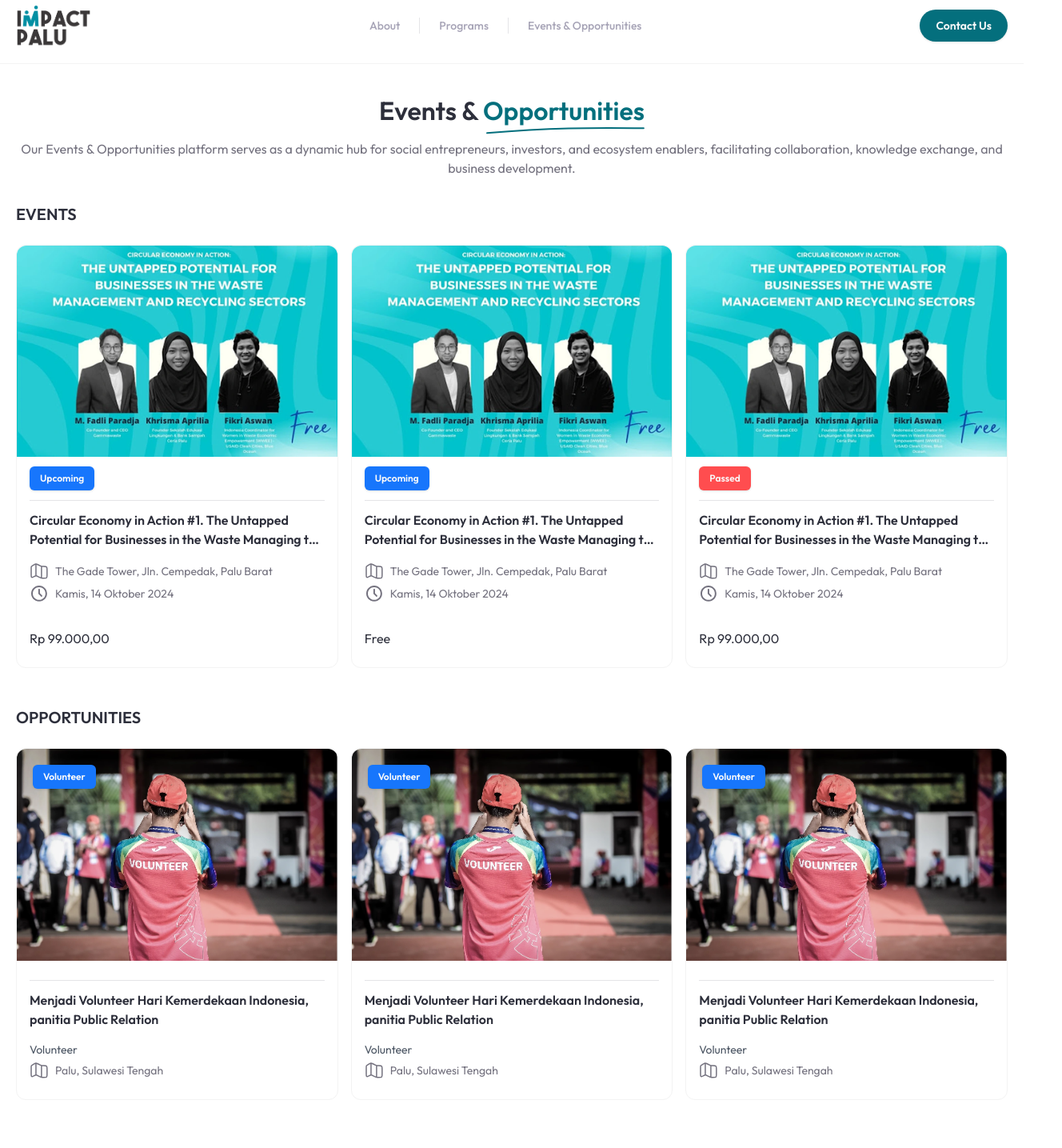
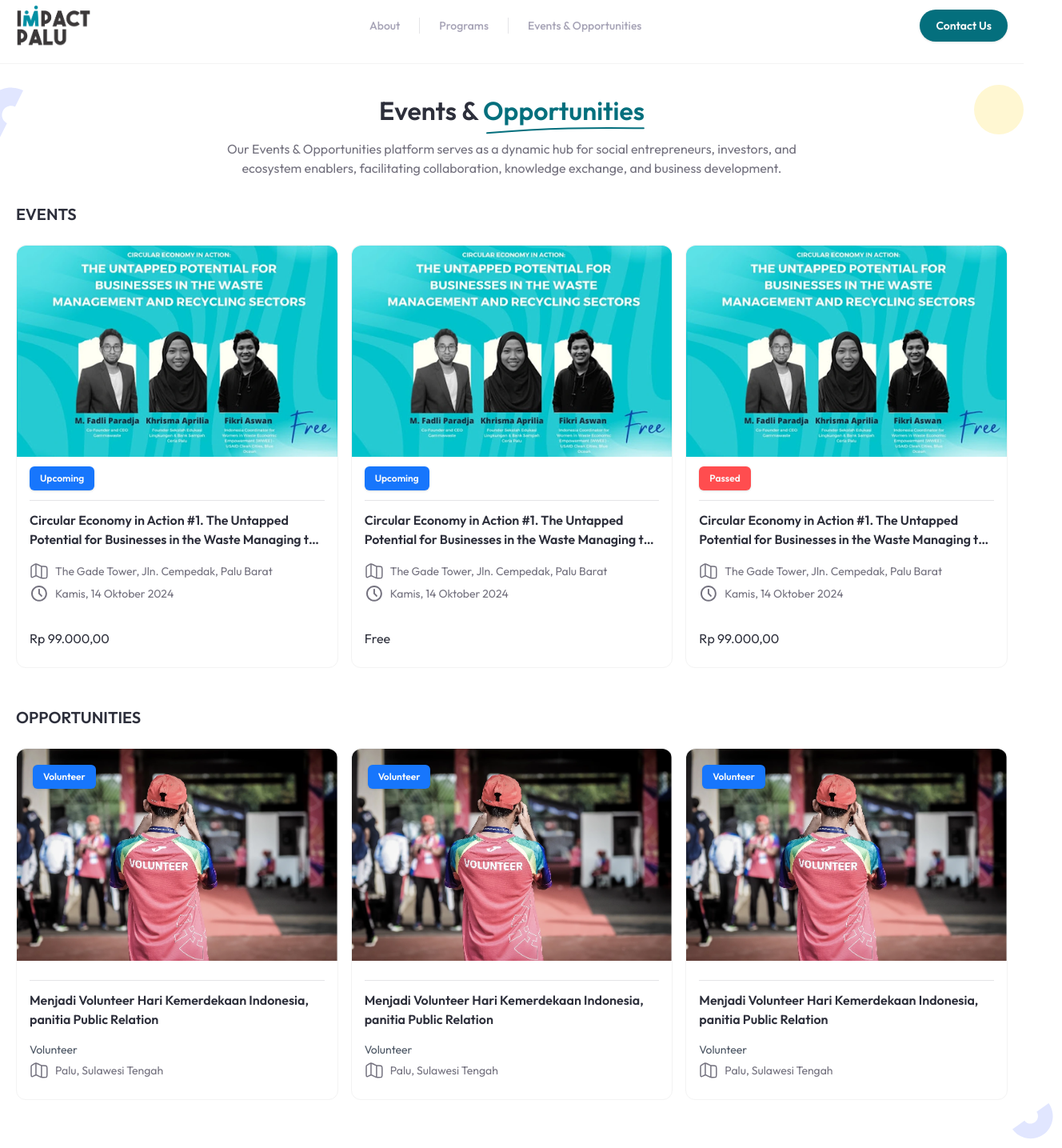
Before and after one commit to vickyadrii/impact-palu, a Next.js app: page /events-opportunities in a window 1280 px wide. Shown: the part 14-1449 px from the top of the page at 80% size, 1328 px wide, since content can reach past the window. Before the commit the page ends 1409 px from the top, so only its background shows below. Built offline with nearby package versions, Linux system fonts and the light colour scheme.

Commit message:
chore: adding shapes in events page

```diff
--- a/src/features/events-opportunities/components/title-section.tsx
+++ b/src/features/events-opportunities/components/title-section.tsx
@@ -15,7 +15,7 @@ const TitleSection = () => {
           className="absolute right-0"
         />
       </div>
-      <p className="text-ip-gray-600 md:text-base text-sm">
+      <p className="max-w-3xl mx-auto text-ip-gray-600 md:text-base text-sm">
         Our Events & Opportunities platform serves as a dynamic hub for social entrepreneurs, investors, and ecosystem
         enablers, facilitating collaboration, knowledge exchange, and business development.
       </p>
--- a/src/features/events-opportunities/index.tsx
+++ b/src/features/events-opportunities/index.tsx
@@ -1,3 +1,4 @@
+import Image from "next/image";
 import EventCards from "./components/event-cards";
 import OpportunityCard from "./components/opportunity-cards";
 import TitleSection from "./components/title-section";
@@ -11,6 +12,30 @@ const EventsOpportunities = () => {
         <EventCards />
         <OpportunityCard />
       </div>
+
+      {/* Vectors */}
+      <Image
+        src="/assets/vectors/vector1.svg"
+        alt="vector 1"
+        width={62}
+        height={31}
+        className="md:w-[62px] w-10 absolute top-0 md:-left-8 left-0 -z-30"
+      />
+      <Image
+        src="/assets/vectors/vector4.svg"
+        alt="vector 4"
+        width={62}
+        height={31}
+        className="md:w-[62px] w-10 absolute top-2 right-0 z-30"
+      />
+
+      <Image
+        src="/assets/vectors/vector5.svg"
+        alt="vector 5"
+        width={62}
+        height={31}
+        className="md:w-[62px] w-10 absolute -bottom-10 md:-right-12 right-0 z-30"
+      />
     </div>
   );
 };
--- a/src/features/programs/components/program-title.tsx
+++ b/src/features/programs/components/program-title.tsx
@@ -15,7 +15,7 @@ const ProgramTitle = () => {
           className="absolute right-0"
         />
       </div>
-      <p className="text-ip-gray-600 md:text-base text-sm">
+      <p className="max-w-3xl mx-auto text-ip-gray-600 md:text-base text-sm">
         Lorem ipsum dolor sit amet consectetur adipisicing elit. Vero, ut? Iure et nemo totam, incidunt fugit tempora
         necessitatibus distinctio nostrum?
       </p>
```
